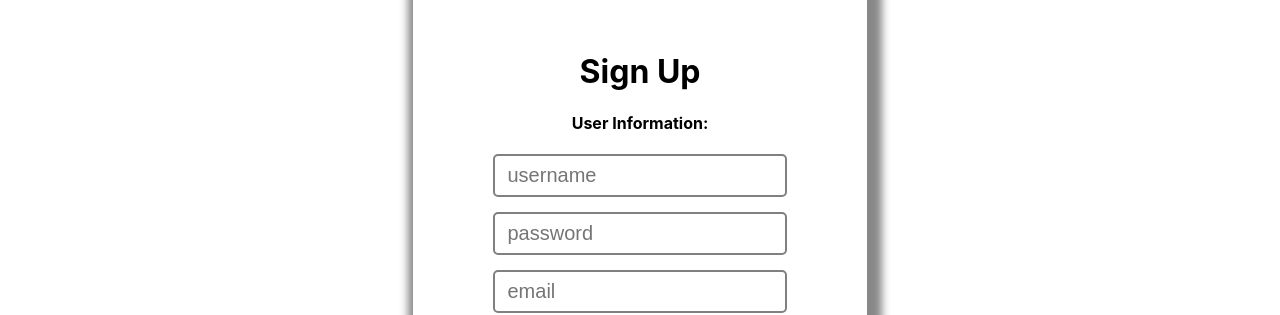
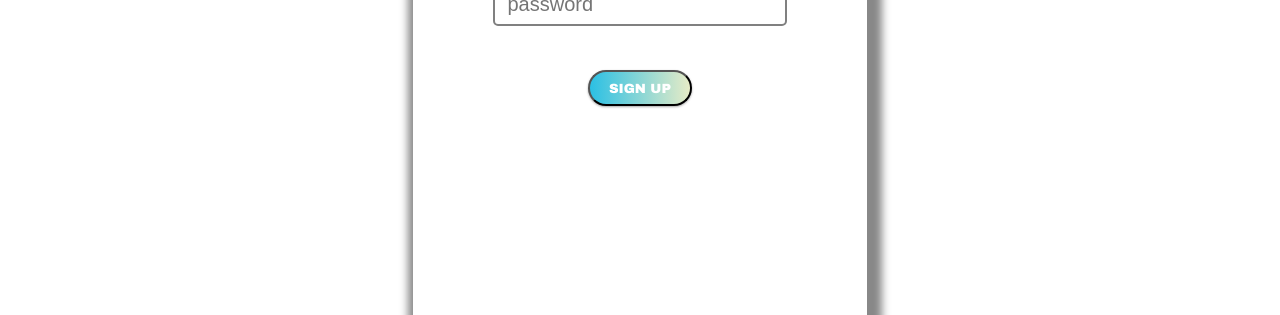
Before and after one commit to Build-Week-African-Marketplace-02/front-end, a React (Create React App) app in the folder african-marketplace/: page /signup in a window 1280 px wide. Shown: the part 485-800 px from the top of the page. Built offline with nearby package versions, Linux system fonts and the light colour scheme.

Commit message:
styling to forms

```diff
--- a/african-marketplace/src/App.js
+++ b/african-marketplace/src/App.js
@@ -25,8 +25,11 @@ const StyledApp = styled.div`
 
   nav{
     display:flex;
-    justify-content: flex-end;
+    justify-content: space-between;
     flex-direction: row;
+    align-items: center;
+    height: 5.5rem;
+    padding-bottom: 1.5rem;
   }
 
 `
--- a/african-marketplace/src/components/ItemCreation.js
+++ b/african-marketplace/src/components/ItemCreation.js
@@ -37,7 +37,7 @@ button:hover{
   padding:3%;
   margin-top:15%;
   margin-left:32.5%;
-  background-image: linear-gradient(to right, #2BC0E4 0%, #EAECC6 51%, #2BC0E4 100%)
+  background-image: linear-gradient(to right, #DD5E89 0%, #F7BB97 51%, #DD5E89 100%)
 }
 
 #itemform-div {
@@ -137,43 +137,40 @@ export default function ItemCreation(props) {
     <StyledItemCreation>
       <form id="item-form" onSubmit={onSubmit}>
         <div id='itemform-div'>
-        <h2>Add an Item</h2>
+        <h2>Add Item</h2>
         <div id="form-inputs">
           <div id="item-name">
-            <label>
-              Name:
+
               <input
                 value={formValues.name}
                 onChange={onChange}
                 name="name"
                 type="text"
+                placeholder='Title'
               />
-            </label>
           </div>
           <div id="item-description">
-            <label>
-              Description:
+
               <input
                 value={formValues.description}
                 onChange={onChange}
                 name="description"
                 type="text"
+                placeholder='Description'
               />
-            </label>
           </div>
           <div id="item-price">
-            <label>
-              Price:
+
               <input
                 value={formValues.price}
                 onChange={onChange}
                 name="price"
                 type="text"
+                placeholder='Price'
               />
-            </label>
           </div>
           <div id="market-location">
-            <label>
+
               Market Location:
               <select
                 onChange={onChange}
@@ -205,7 +202,6 @@ export default function ItemCreation(props) {
                 <option value="oloitoktok">Oloitoktok</option>
                 <option value="wajir">Wajir</option>
               </select>
-            </label>
           </div>
           </div>
           <div className="form-group submit">
--- a/african-marketplace/src/components/Login.js
+++ b/african-marketplace/src/components/Login.js
@@ -39,7 +39,7 @@ button{
       padding:3%;
       margin-top:15%;
       margin-left:32.5%;
-      background-image: linear-gradient(to right, #2BC0E4 0%, #EAECC6 51%, #2BC0E4 100%)
+      background-image: linear-gradient(to right, #7474BF 0%, #348AC7 51%, #7474BF 100%)
   }
 
     .loginDiv{
--- a/african-marketplace/src/components/Signup.js
+++ b/african-marketplace/src/components/Signup.js
@@ -14,15 +14,25 @@ align-items:center;
 height:100vh;
 
 button{
-    display:flex;
-    justify-content:center;
-    border-radius:5px;
-    background-color:#ccccff;
+  display:flex;
+  justify-content:center;
+  border-radius:25px;
+  font-family: "Arial Black", Gadget, sans-serif;
+  text-transform: uppercase;
+  cursor: pointer;
+  transition: 0.5s;
+  width:35%;
+  background-size: 200% auto;
+  color: #FFF;
+  box-shadow: 0 0 20px #eee;
+  box-shadow: 0 1px 3px rgba(0,0,0,0.12), 0 1px 2px rgba(0,0,0,0.24);
+  transition: all 0.3s cubic-bezier(.25,.8,.25,1);
     }
 
   button:hover{
-    background-color: grey;
-    color: white;
+    box-shadow: 0 10px 20px rgba(0,0,0,0.19), 0 6px 6px rgba(0,0,0,0.23);
+      margin: 8px 10px 12px;
+      background-position: right center;
     }
 
   .signup{
@@ -33,8 +43,9 @@ button{
 
   #signup-btn{
     padding:3%;
-    margin-top:10%;
-    margin-left:40%;
+      margin-top:15%;
+      margin-left:32.5%;
+      background-image: linear-gradient(to right, #2BC0E4 0%, #EAECC6 51%, #2BC0E4 100%)
   }
 
   input, textarea:focus {
@@ -165,7 +176,6 @@ export default function Signup() {
           </div>
         </div>
         <div className="form-group inputs">
-          <h4>User Information:</h4>
             <input
               id="name-signup"
               type="text"
@@ -182,16 +192,8 @@ export default function Signup() {
               name="password"
               placeholder='password'
             />
-            <input
-              id="email-signup"
-              type="email"
-              value={formValues.email}
-              onChange={onChange}
-              name="email"
-              placeholder='email'
-            />
         </div>
-        <button id="signup-btn" disabled={disabled}>
+        <button id="signup-btn">
             Sign Up
           </button>
       </form>
```
